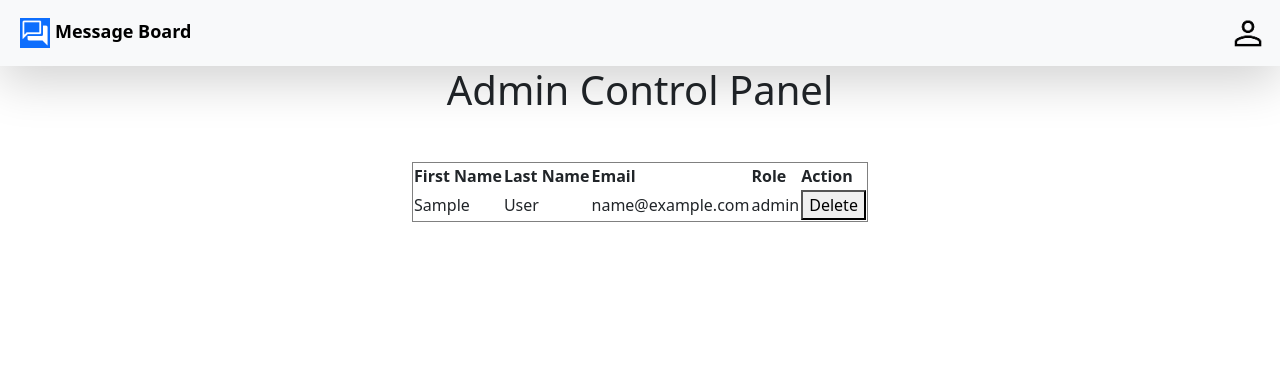
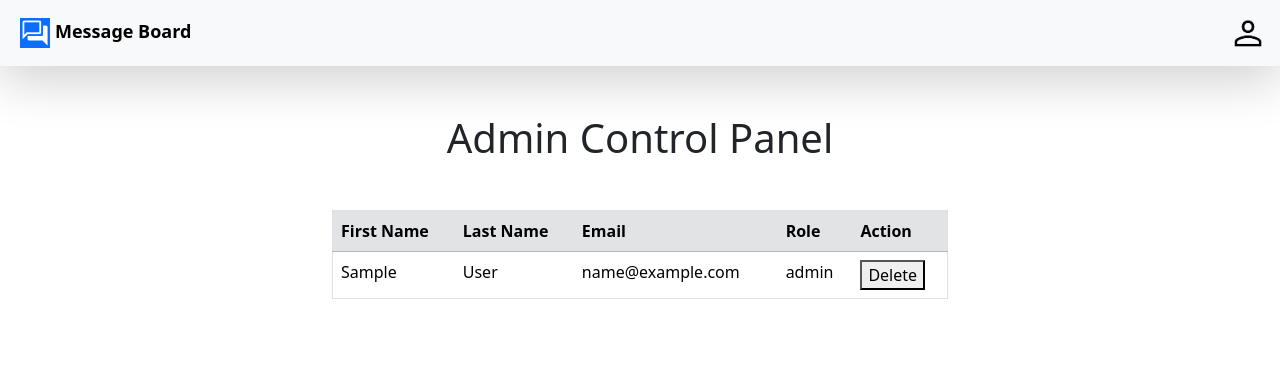
Before and after one commit to JackM510/Portfolio-Message-Board, a PHP site: page /admin.php in a window 1280 px wide. Shown: the top 366 px of the page. Run offline with PHP 8.4, Linux system fonts and the light colour scheme; tables that the repository leaves empty or names only in its code hold one stand-in row (values such as "Sample post").

Commit message:
Made changes to the tables appearance utilising BS5 classes

```diff
--- a/admin.php
+++ b/admin.php
@@ -28,11 +28,12 @@
 <body>
     <!-- Navbar -->
     <?php require_once "nav.php"; ?>
-    <section class="container text-center">
+    <div class="mt-5 text-center">
         <h1>Admin Control Panel</h1>
-    </section>
+    </div>
 
     <section class="container d-flex justify-content-center w-50 mx-auto mt-5">
+
     <?php
     // Retrieve all users from mysql
     $sql = "SELECT user_id, first_name, last_name, email, role FROM users";
@@ -41,14 +42,14 @@
     $users = $stmt->fetchAll(PDO::FETCH_ASSOC);
 
     // Create a table to store the data
-    echo "<table border='1'>
-        <tr>
+    echo '<table class="table" border="1">
+        <tr class="table-secondary">
             <th>First Name</th>
             <th>Last Name</th>
             <th>Email</th>
             <th>Role</th>
             <th>Action</th>
-        </tr>";
+        </tr>';
 
     // Loop through each user and add as table data
     foreach ($users as $user) {
```
